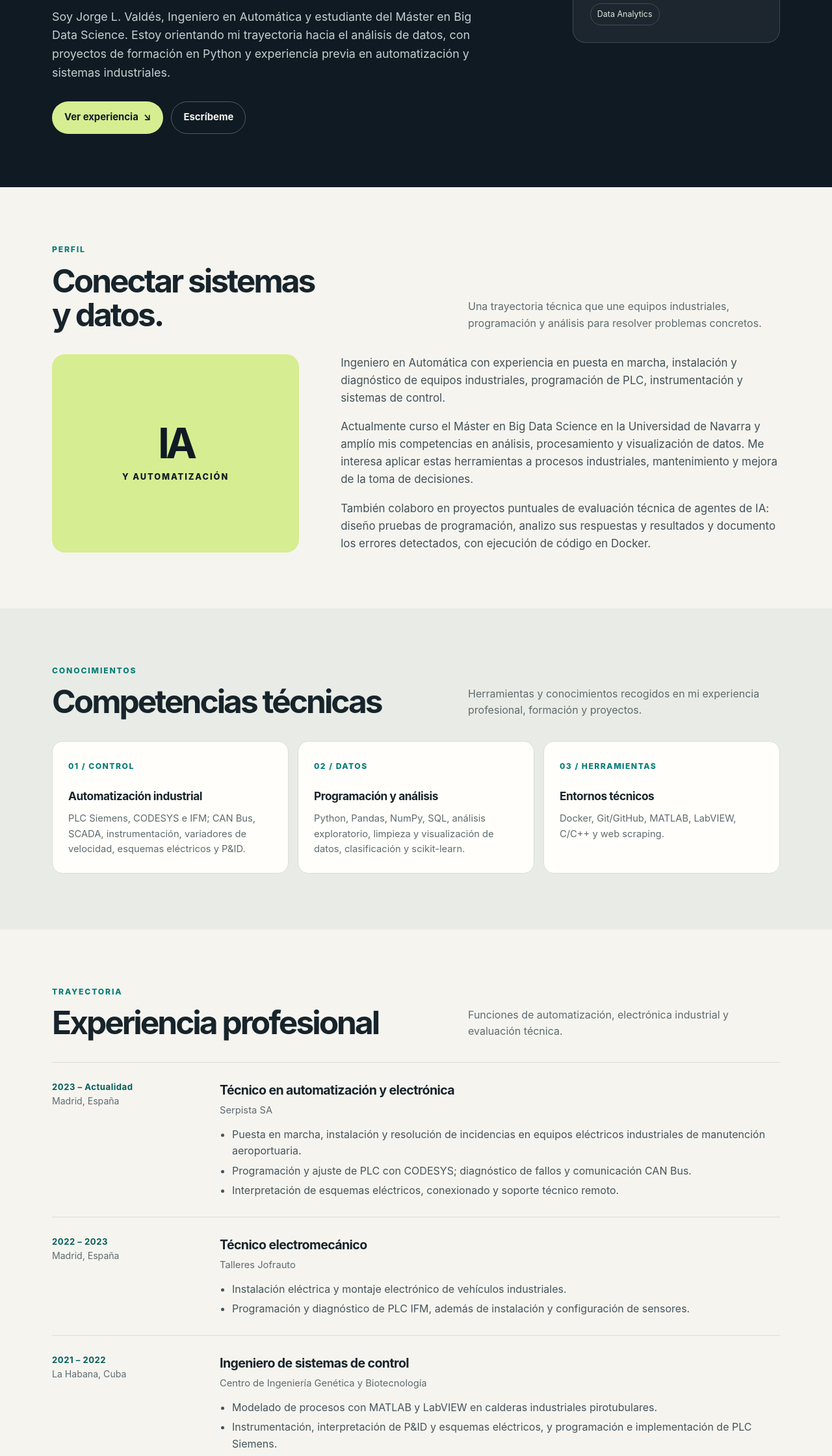
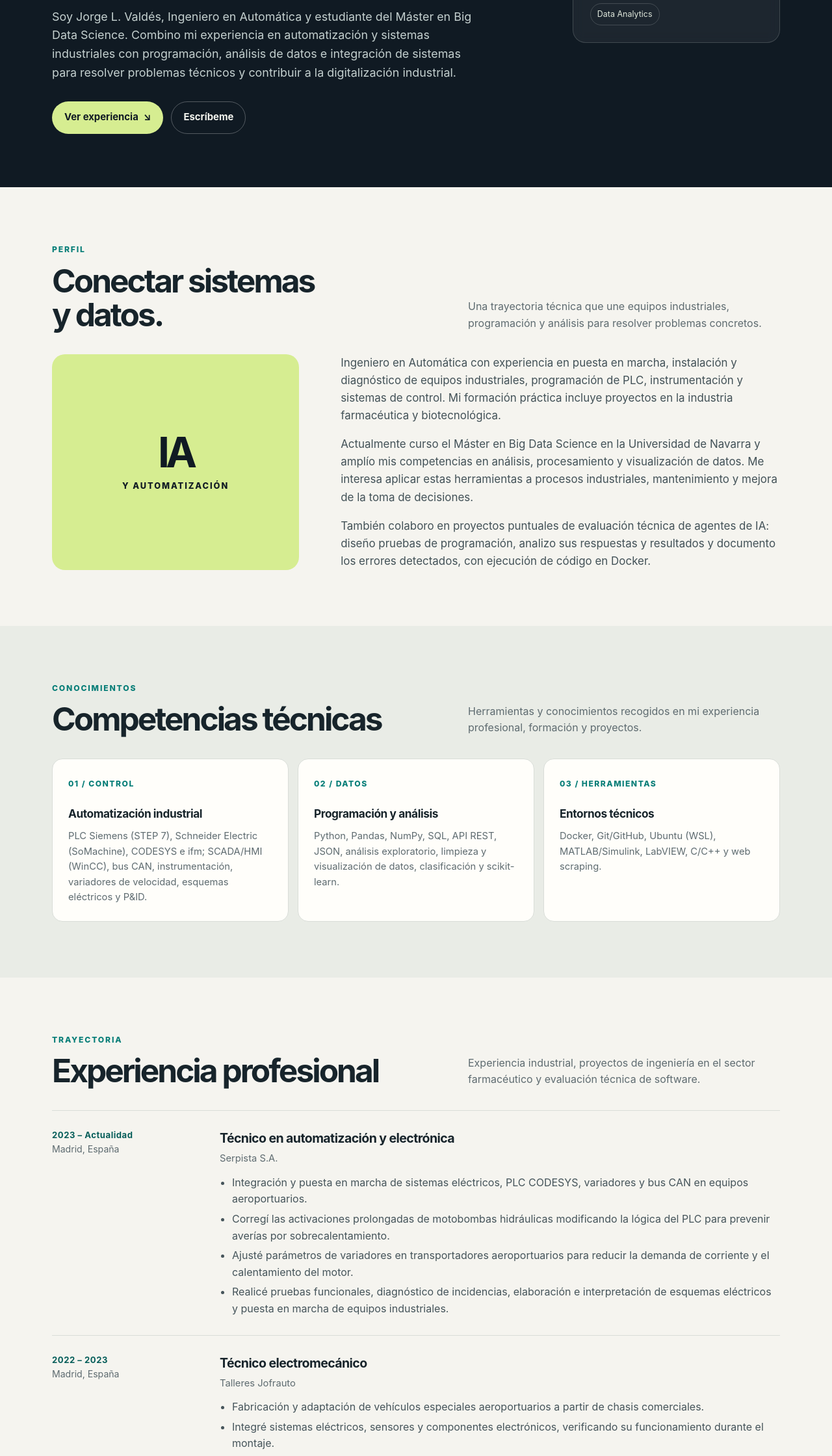
Before and after one commit to jorgeValdesPineda/jorgevaldespineda.github.io, a plain HTML site: page index.html in a window 1280 px wide. Shown: the part 557-2797 px from the top of the page at 65% size. Drawn offline with Linux system fonts and the light colour scheme.

Commit message:
Revise personal introduction and experience section
Updated personal introduction and experience details in index.html to reflect current skills and projects.

```diff
--- a/index.html
+++ b/index.html
@@ -34,7 +34,7 @@
         <div>
           <p class="eyebrow">Madrid · España</p>
           <h1>Industria en marcha.<br><em>Datos con propósito.</em></h1>
-          <p class="hero-lead">Soy Jorge L. Valdés, Ingeniero en Automática y estudiante del Máster en Big Data Science. Estoy orientando mi trayectoria hacia el análisis de datos, con proyectos de formación en Python y experiencia previa en automatización y sistemas industriales.</p>
+          <p class="hero-lead">Soy Jorge L. Valdés, Ingeniero en Automática y estudiante del Máster en Big Data Science. Combino mi experiencia en automatización y sistemas industriales con programación, análisis de datos e integración de sistemas para resolver problemas técnicos y contribuir a la digitalización industrial.</p>
           <div class="hero-actions">
             <a class="button button-primary" href="#experiencia">Ver experiencia <span aria-hidden="true">↘</span></a>
             <a class="button button-quiet" href="mailto:jorgeluisvaldespineda@gmail.com">Escríbeme</a>
@@ -55,7 +55,7 @@
         <div class="about-grid">
           <div class="about-stamp"><div><strong>IA</strong><span>y automatización</span></div></div>
           <div class="about-copy">
-            <p>Ingeniero en Automática con experiencia en puesta en marcha, instalación y diagnóstico de equipos industriales, programación de PLC, instrumentación y sistemas de control.</p>
+            <p>Ingeniero en Automática con experiencia en puesta en marcha, instalación y diagnóstico de equipos industriales, programación de PLC, instrumentación y sistemas de control. Mi formación práctica incluye proyectos en la industria farmacéutica y biotecnológica.</p>
             <p>Actualmente curso el Máster en Big Data Science en la Universidad de Navarra y amplío mis competencias en análisis, procesamiento y visualización de datos. Me interesa aplicar estas herramientas a procesos industriales, mantenimiento y mejora de la toma de decisiones.</p>
             <p>También colaboro en proyectos puntuales de evaluación técnica de agentes de IA: diseño pruebas de programación, analizo sus respuestas y resultados y documento los errores detectados, con ejecución de código en Docker.</p>
           </div>
@@ -67,21 +67,22 @@
       <div class="wrap">
         <div class="section-heading"><div><p class="eyebrow">Conocimientos</p><h2>Competencias técnicas</h2></div><p class="section-intro">Herramientas y conocimientos recogidos en mi experiencia profesional, formación y proyectos.</p></div>
         <div class="skill-grid">
-          <article class="skill-card"><span class="skill-number">01 / CONTROL</span><h3>Automatización industrial</h3><p>PLC Siemens, CODESYS e IFM; CAN Bus, SCADA, instrumentación, variadores de velocidad, esquemas eléctricos y P&amp;ID.</p></article>
-          <article class="skill-card"><span class="skill-number">02 / DATOS</span><h3>Programación y análisis</h3><p>Python, Pandas, NumPy, SQL, análisis exploratorio, limpieza y visualización de datos, clasificación y scikit-learn.</p></article>
-          <article class="skill-card"><span class="skill-number">03 / HERRAMIENTAS</span><h3>Entornos técnicos</h3><p>Docker, Git/GitHub, MATLAB, LabVIEW, C/C++ y web scraping.</p></article>
+          <article class="skill-card"><span class="skill-number">01 / CONTROL</span><h3>Automatización industrial</h3><p>PLC Siemens (STEP 7), Schneider Electric (SoMachine), CODESYS e ifm; SCADA/HMI (WinCC), bus CAN, instrumentación, variadores de velocidad, esquemas eléctricos y P&amp;ID.</p></article>
+          <article class="skill-card"><span class="skill-number">02 / DATOS</span><h3>Programación y análisis</h3><p>Python, Pandas, NumPy, SQL, API REST, JSON, análisis exploratorio, limpieza y visualización de datos, clasificación y scikit-learn.</p></article>
+          <article class="skill-card"><span class="skill-number">03 / HERRAMIENTAS</span><h3>Entornos técnicos</h3><p>Docker, Git/GitHub, Ubuntu (WSL), MATLAB/Simulink, LabVIEW, C/C++ y web scraping.</p></article>
         </div>
       </div>
     </section>
 
     <section class="section" id="experiencia">
       <div class="wrap">
-        <div class="section-heading"><div><p class="eyebrow">Trayectoria</p><h2>Experiencia profesional</h2></div><p class="section-intro">Funciones de automatización, electrónica industrial y evaluación técnica.</p></div>
+        <div class="section-heading"><div><p class="eyebrow">Trayectoria</p><h2>Experiencia profesional</h2></div><p class="section-intro">Experiencia industrial, proyectos de ingeniería en el sector farmacéutico y evaluación técnica de software.</p></div>
         <div class="timeline">
-          <article class="job"><div class="job-meta"><strong>2023 – Actualidad</strong>Madrid, España</div><div class="job-main"><h3>Técnico en automatización y electrónica</h3><p class="job-company">Serpista SA</p><ul><li>Puesta en marcha, instalación y resolución de incidencias en equipos eléctricos industriales de manutención aeroportuaria.</li><li>Programación y ajuste de PLC con CODESYS; diagnóstico de fallos y comunicación CAN Bus.</li><li>Interpretación de esquemas eléctricos, conexionado y soporte técnico remoto.</li></ul></div></article>
-          <article class="job"><div class="job-meta"><strong>2022 – 2023</strong>Madrid, España</div><div class="job-main"><h3>Técnico electromecánico</h3><p class="job-company">Talleres Jofrauto</p><ul><li>Instalación eléctrica y montaje electrónico de vehículos industriales.</li><li>Programación y diagnóstico de PLC IFM, además de instalación y configuración de sensores.</li></ul></div></article>
-          <article class="job"><div class="job-meta"><strong>2021 – 2022</strong>La Habana, Cuba</div><div class="job-main"><h3>Ingeniero de sistemas de control</h3><p class="job-company">Centro de Ingeniería Genética y Biotecnología</p><ul><li>Modelado de procesos con MATLAB y LabVIEW en calderas industriales pirotubulares.</li><li>Instrumentación, interpretación de P&amp;ID y esquemas eléctricos, y programación e implementación de PLC Siemens.</li><li>Diseño de un sistema de control basado en el predictor de Smith para presión de vapor en una caldera pirotubular.</li></ul></div></article>
-          <article class="job"><div class="job-meta"><strong>2025 – Actualidad</strong>Proyectos puntuales</div><div class="job-main"><h3>Evaluación técnica de agentes de IA</h3><p class="job-company">Plataformas de evaluación</p><ul><li>Pruebas de programación orientadas a identificar fallos en código generado por agentes de IA.</li><li>Evaluación de respuestas y resultados; ejecución de pruebas en Docker y documentación de errores con justificación técnica.</li></ul></div></article>
+          <article class="job"><div class="job-meta"><strong>2023 – Actualidad</strong>Madrid, España</div><div class="job-main"><h3>Técnico en automatización y electrónica</h3><p class="job-company">Serpista S.A.</p><ul><li>Integración y puesta en marcha de sistemas eléctricos, PLC CODESYS, variadores y bus CAN en equipos aeroportuarios.</li><li>Corregí las activaciones prolongadas de motobombas hidráulicas modificando la lógica del PLC para prevenir averías por sobrecalentamiento.</li><li>Ajusté parámetros de variadores en transportadores aeroportuarios para reducir la demanda de corriente y el calentamiento del motor.</li><li>Realicé pruebas funcionales, diagnóstico de incidencias, elaboración e interpretación de esquemas eléctricos y puesta en marcha de equipos industriales.</li></ul></div></article>
+          <article class="job"><div class="job-meta"><strong>2022 – 2023</strong>Madrid, España</div><div class="job-main"><h3>Técnico electromecánico</h3><p class="job-company">Talleres Jofrauto</p><ul><li>Fabricación y adaptación de vehículos especiales aeroportuarios a partir de chasis comerciales.</li><li>Integré sistemas eléctricos, sensores y componentes electrónicos, verificando su funcionamiento durante el montaje.</li><li>Participé en la instalación, comprobación y diagnóstico de sistemas eléctricos y electrónicos de equipos industriales.</li></ul></div></article>
+          <article class="job"><div class="job-meta"><strong>2021 – 2022</strong>La Habana, Cuba</div><div class="job-main"><h3>Ingeniero en automatización industrial — Proyecto de fin de grado</h3><p class="job-company">Laboratorios Farmacéuticos AICA</p><ul><li>Proyecto de automatización y control de presión de vapor de una caldera pirotubular en la industria farmacéutica.</li><li>Caractericé la respuesta dinámica de la caldera a partir de ensayos de respuesta escalón e identifiqué y comparé modelos matemáticos en MATLAB/Simulink.</li><li>Diseñé una propuesta de modernización de instrumentación y regulación continua, alternativa al control ON/OFF, orientada a mejorar la estabilidad y la eficiencia operativa.</li><li>Desarrollé estrategias de control avanzado basadas en el predictor de Smith.</li></ul></div></article>
+          <article class="job"><div class="job-meta"><strong>2020 – 2021</strong>La Habana, Cuba</div><div class="job-main"><h3>Prácticas de ingeniería en automatización</h3><p class="job-company">Centro de Ingeniería Genética y Biotecnología (CIGB)</p><ul><li>Prácticas universitarias en automatización e instrumentación de procesos biotecnológicos en sala blanca.</li><li>Analicé variables de proceso de un biorreactor y representé su instrumentación mediante diagramas P&amp;ID.</li><li>Colaboré en la programación de secuencias de control con PLC Siemens.</li></ul></div></article>
+          <article class="job"><div class="job-meta"><strong>2025 – Actualidad</strong>Remoto</div><div class="job-main"><h3>Evaluador técnico de agentes de IA</h3><p class="job-company">DataAnnotation (freelance)</p><ul><li>Diseñé pruebas para identificar fallos en las soluciones generadas y contrasté los resultados con otros agentes de IA.</li><li>Verifiqué código en entornos Docker y Ubuntu sobre Windows (WSL), documentando los errores detectados.</li></ul></div></article>
         </div>
       </div>
     </section>
@@ -91,7 +92,8 @@
         <div class="section-heading"><div><p class="eyebrow">Trabajo aplicado</p><h2>Proyectos y publicación</h2></div><p class="section-intro">Una muestra de trabajo académico y técnico vinculada a ciencia de datos y control industrial.</p></div>
         <div class="project-grid">
           <article class="project-card featured"><span class="project-type">Ciencia de datos · Kaggle</span><h3>Spaceship Titanic</h3><p>Proyecto de clasificación binaria desarrollado como proyecto final de formación en Python. Incluyó preparación y limpieza de datos, análisis exploratorio, selección de variables y comparación de modelos.</p><div class="metric"><strong>74,2 %</strong><span>mejor precisión reportada</span></div></article>
-          <article class="project-card"><span class="project-type">Control industrial</span><h3>Predictor de Smith</h3><p>Diseño de un sistema de control para la presión de vapor en una caldera pirotubular, desarrollado en el Centro de Ingeniería Genética y Biotecnología.</p></article>
+          <article class="project-card"><span class="project-type">Control industrial</span><h3>Predictor de Smith</h3><p>Diseño de un sistema de control para la presión de vapor en una caldera pirotubular, desarrollado como proyecto de fin de grado en Laboratorios Farmacéuticos AICA.</p></article>
+          <article class="project-card" style="grid-column:1 / -1"><span class="project-type">Integración de datos · Universidad de Navarra · 2026</span><h3>NASA NeoWs API</h3><p>Proyecto académico en Python para extraer y procesar datos de objetos cercanos a la Tierra mediante una API REST. Incluye validación de parámetros, tratamiento de respuestas JSON, gestión de errores HTTP y límites de peticiones, así como análisis y visualización con Pandas y Matplotlib.</p><p style="margin-top:12px;font-size:.88rem">Repositorio en GitHub pendiente de publicación.</p></article>
         </div>
         <div class="publication"><strong>Publicación técnica</strong><p>Valdés Piñeda, J.; Rivas-Pérez, R.; Ayala Gispert, R. “Design of a control system based on Smith's predictor of steam pressure in a fire tube boiler”. XVIII International Computer Science Convention and Fair, La Habana, 2022. Disponible en ResearchGate.</p></div>
       </div>
@@ -115,8 +117,8 @@
         <div class="contact-links">
           <a href="mailto:jorgeluisvaldespineda@gmail.com">jorgeluisvaldespineda@gmail.com</a>
           <a href="tel:+34623403173">+34 623 403 173</a>
-          <a href="https://es.linkedin.com/in/jorgeluisvaldes" target="_blank" rel="noopener noreferrer">LinkedIn ↗</a>
-          <a href="https://github.com/Jorgito9707" target="_blank" rel="noopener noreferrer">GitHub ↗</a>
+          <a href="https://www.linkedin.com/in/jorge-l-valdes-pineda" target="_blank" rel="noopener noreferrer">LinkedIn ↗</a>
+          <a href="https://github.com/jorgeValdesPineda" target="_blank" rel="noopener noreferrer">GitHub ↗</a>
         </div>
       </div>
     </section>
```
